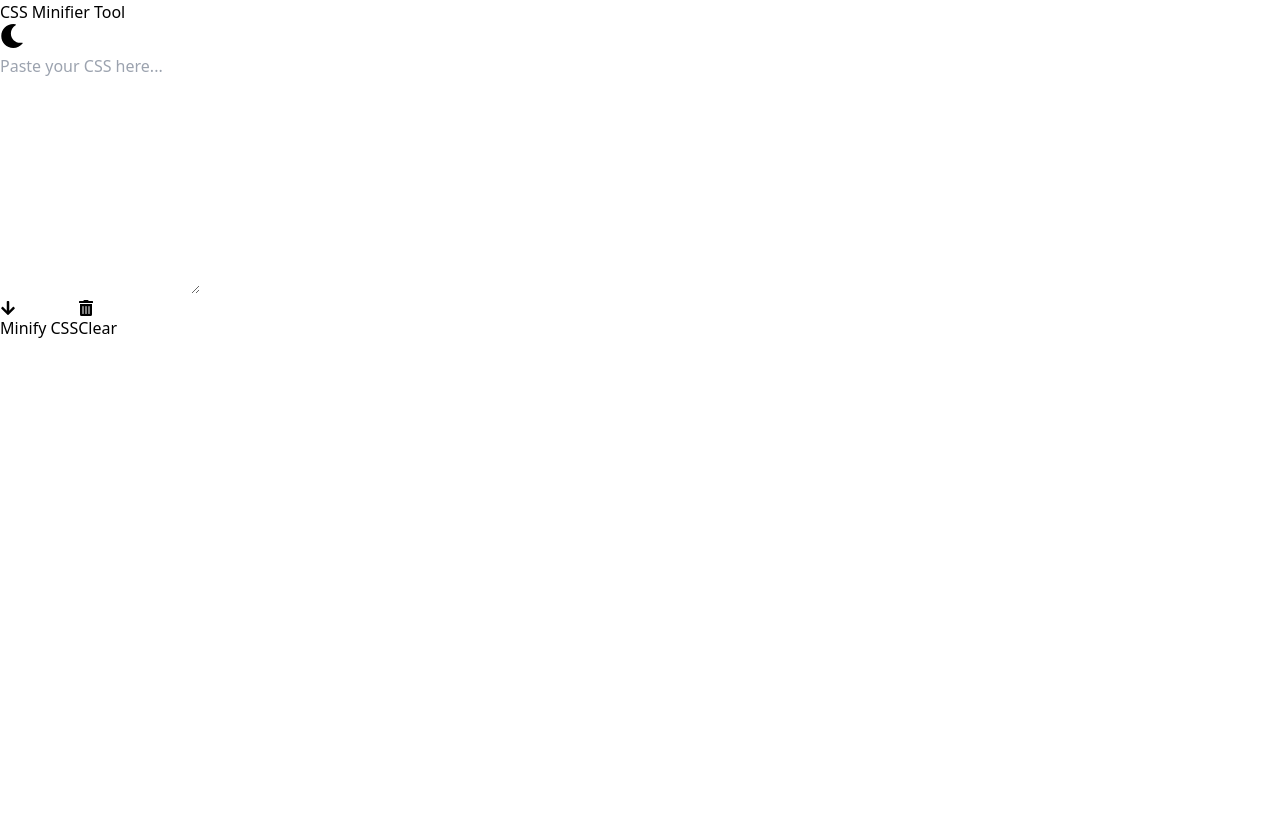
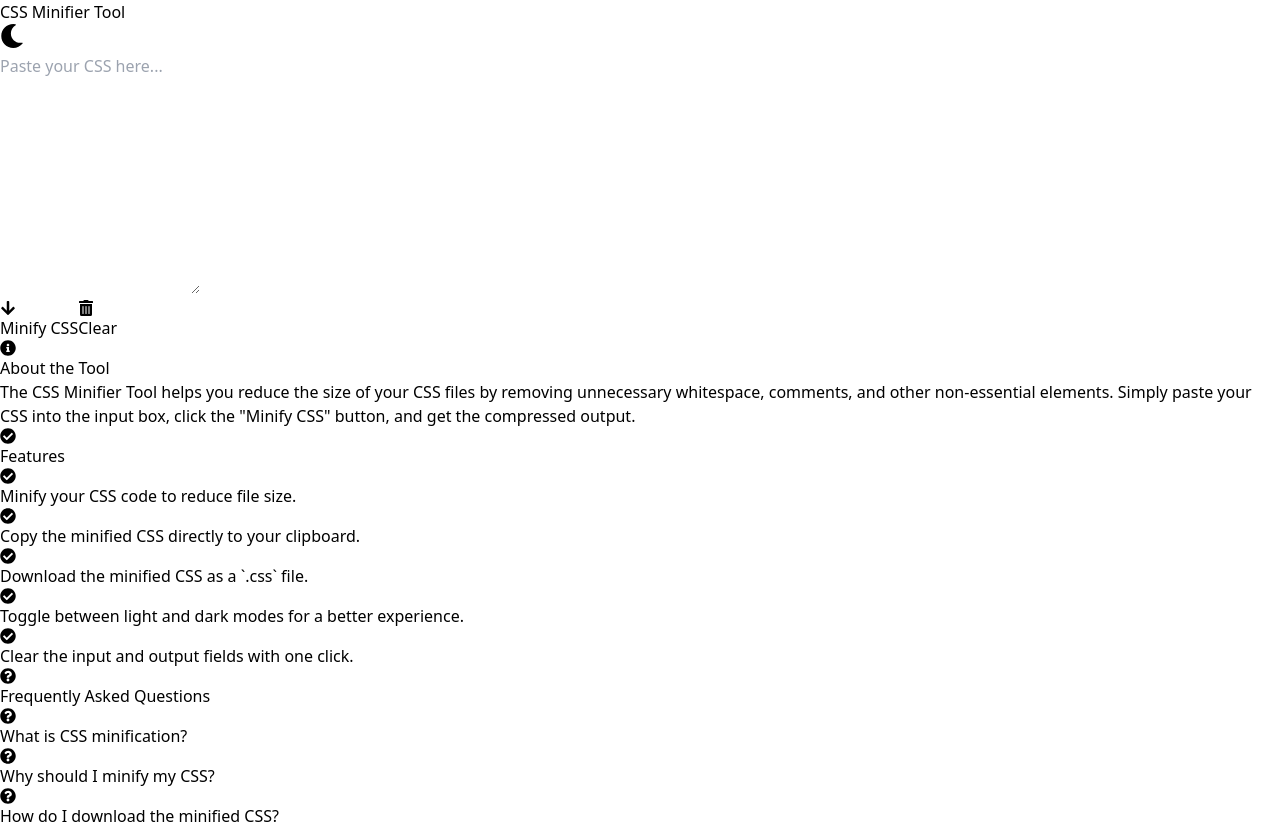
Before and after one commit to ltxstudio/js-minifier, a React (Vite) app: page / in a window 1280 px wide. Before the commit the page ends 800 px from the top, so only its background shows below. Built offline with nearby package versions, Linux system fonts and the light colour scheme.

Commit message:
Update App.jsx

```diff
--- a/src/App.jsx
+++ b/src/App.jsx
@@ -1,12 +1,14 @@
 import React, { useState } from 'react';
 import csso from 'csso';
-import { FaArrowDown, FaCopy, FaMoon, FaSun, FaTrashAlt } from 'react-icons/fa'; // React Icons for theme toggle and clear
+import { FaArrowDown, FaCopy, FaMoon, FaSun, FaTrashAlt, FaInfoCircle, FaCheckCircle, FaQuestionCircle, FaDownload } from 'react-icons/fa'; // React Icons for sections
 
 function App() {
   const [inputCss, setInputCss] = useState('');
   const [minifiedCss, setMinifiedCss] = useState('');
   const [isLoading, setIsLoading] = useState(false);
   const [darkMode, setDarkMode] = useState(false);
+  const [alert, setAlert] = useState('');
+  const [progress, setProgress] = useState(0);
 
   // Handle input change
   const handleInputChange = (event) => {
@@ -16,11 +18,27 @@ function App() {
   // Minify the CSS
   const handleMinify = () => {
     setIsLoading(true);
+    setAlert('');
+    setProgress(0);
+
+    // Simulate progress for UI
+    let progressInterval = setInterval(() => {
+      setProgress((oldProgress) => {
+        if (oldProgress >= 100) {
+          clearInterval(progressInterval);
+          return 100;
+        }
+        return oldProgress + 10;
+      });
+    }, 100);
+
     try {
       const result = csso.minify(inputCss);
       setMinifiedCss(result.css);
+      setAlert('CSS Minified Successfully!');
     } catch (error) {
       setMinifiedCss('Invalid CSS');
+      setAlert('Failed to Minify CSS');
     } finally {
       setIsLoading(false);
     }
@@ -29,12 +47,15 @@ function App() {
   // Handle copy to clipboard
   const handleCopy = () => {
     navigator.clipboard.writeText(minifiedCss);
+    setAlert('CSS Copied to Clipboard');
   };
 
   // Handle clear input
   const handleClear = () => {
     setInputCss('');
     setMinifiedCss('');
+    setAlert('');
+    setProgress(0);
   };
 
   // Toggle dark mode
@@ -47,7 +68,12 @@ function App() {
       <div className={`bg-white ${darkMode ? 'bg-gray-800 text-white' : 'bg-white text-gray-900'} p-8 rounded-lg shadow-lg max-w-3xl w-full`}>
         <div className="flex justify-between items-center mb-6">
           <h1 className="text-3xl font-bold text-center mb-6">CSS Minifier Tool</h1>
-          <button onClick={handleToggleDarkMode} className="p-2 rounded-full hover:bg-gray-200 dark:hover:bg-gray-700">
+          <button
+            onClick={handleToggleDarkMode}
+            className="p-2 rounded-full hover:bg-gray-200 dark:hover:bg-gray-700"
+            aria-label="Toggle Dark Mode"
+            title={darkMode ? 'Switch to Light Mode' : 'Switch to Dark Mode'}
+          >
             {darkMode ? <FaSun size={24} className="text-yellow-400" /> : <FaMoon size={24} />}
           </button>
         </div>
@@ -67,6 +93,7 @@ function App() {
             onClick={handleMinify}
             disabled={isLoading || !inputCss}
             className="flex items-center gap-2 px-6 py-2 bg-blue-600 text-white rounded-md shadow-md hover:bg-blue-500 focus:outline-none focus:ring-2 focus:ring-blue-400 disabled:opacity-50"
+            title="Minify the CSS"
           >
             {isLoading ? (
               <span className="animate-spin">⏳</span>
@@ -80,11 +107,27 @@ function App() {
           <button
             onClick={handleClear}
             className="flex items-center gap-2 px-6 py-2 bg-red-600 text-white rounded-md shadow-md hover:bg-red-500 focus:outline-none focus:ring-2 focus:ring-red-400"
+            title="Clear Input and Output"
           >
             <FaTrashAlt />
             Clear
           </button>
         </div>
+
+        {progress > 0 && progress < 100 && (
+          <div className="w-full bg-gray-200 rounded-full h-2 mb-6">
+            <div
+              className="bg-blue-500 h-2 rounded-full"
+              style={{ width: `${progress}%` }}
+            ></div>
+          </div>
+        )}
+
+        {alert && (
+          <div className={`p-4 mb-6 text-white rounded-md ${alert.includes('Failed') ? 'bg-red-600' : 'bg-green-600'}`}>
+            {alert}
+          </div>
+        )}
 
         {minifiedCss && (
           <div className="space-y-2">
@@ -100,6 +143,7 @@ function App() {
               <button
                 onClick={handleCopy}
                 className="flex items-center gap-2 text-sm text-blue-600 hover:text-blue-500"
+                title="Copy to Clipboard"
               >
                 <FaCopy />
                 Copy to Clipboard
@@ -113,13 +157,77 @@ function App() {
                   link.click();
                 }}
                 className="flex items-center gap-2 text-sm text-gray-600 hover:text-gray-500"
+                title="Download Minified CSS"
               >
+                <FaDownload />
                 Download Minified CSS
-                <FaArrowDown />
               </button>
             </div>
           </div>
         )}
+      </div>
+
+      {/* About Section */}
+      <div className="bg-white p-8 mt-8 rounded-lg shadow-lg max-w-3xl w-full">
+        <div className="flex items-center mb-6">
+          <FaInfoCircle className="text-4xl text-blue-600 mr-4" />
+          <h2 className="text-2xl font-bold">About the Tool</h2>
+        </div>
+        <p className="text-gray-700">
+          The CSS Minifier Tool helps you reduce the size of your CSS files by removing unnecessary whitespace, comments, and other non-essential elements. Simply paste your CSS into the input box, click the "Minify CSS" button, and get the compressed output.
+        </p>
+      </div>
+
+      {/* Features Section with Bigger Icons */}
+      <div className="bg-white p-8 mt-8 rounded-lg shadow-lg max-w-3xl w-full">
+        <div className="flex items-center mb-6">
+          <FaCheckCircle className="text-5xl text-green-600 mr-4" />
+          <h2 className="text-2xl font-bold">Features</h2>
+        </div>
+        <ul className="space-y-6">
+          <li className="flex items-center gap-6 text-lg text-gray-700">
+            <FaCheckCircle className="text-4xl text-green-600" />
+            <span>Minify your CSS code to reduce file size.</span>
+          </li>
+          <li className="flex items-center gap-6 text-lg text-gray-700">
+            <FaCheckCircle className="text-4xl text-green-600" />
+            <span>Copy the minified CSS directly to your clipboard.</span>
+          </li>
+          <li className="flex items-center gap-6 text-lg text-gray-700">
+            <FaCheckCircle className="text-4xl text-green-600" />
+            <span>Download the minified CSS as a `.css` file.</span>
+          </li>
+          <li className="flex items-center gap-6 text-lg text-gray-700">
+            <FaCheckCircle className="text-4xl text-green-600" />
+            <span>Toggle between light and dark modes for a better experience.</span>
+          </li>
+          <li className="flex items-center gap-6 text-lg text-gray-700">
+            <FaCheckCircle className="text-4xl text-green-600" />
+            <span>Clear the input and output fields with one click.</span>
+          </li>
+        </ul>
+      </div>
+
+      {/* FAQ Section */}
+      <div className="bg-white p-8 mt-8 rounded-lg shadow-lg max-w-3xl w-full">
+        <div className="flex items-center mb-6">
+          <FaQuestionCircle className="text-4xl text-yellow-600 mr-4" />
+          <h2 className="text-2xl font-bold">Frequently Asked Questions</h2>
+        </div>
+        <div className="space-y-4">
+          <div className="flex items-center gap-4">
+            <FaQuestionCircle className="text-blue-500" />
+            <p className="text-gray-700">What is CSS minification?</p>
+          </div>
+          <div className="flex items-center gap-4">
+            <FaQuestionCircle className="text-blue-500" />
+            <p className="text-gray-700">Why should I minify my CSS?</p>
+          </div>
+          <div className="flex items-center gap-4">
+            <FaQuestionCircle className="text-blue-500" />
+            <p className="text-gray-700">How do I download the minified CSS?</p>
+          </div>
+        </div>
       </div>
     </div>
   );
```
